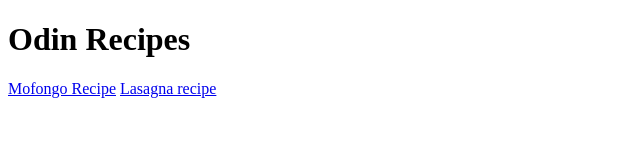
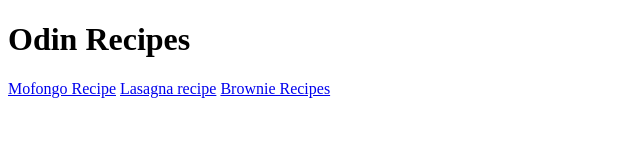
Before and after one commit to CarlosJava1/odin-recipes, a plain HTML site: page index.html in a window 1280 px wide. Shown: the whole page, without its empty margins (0-640 px from the left). Drawn offline with Linux system fonts and the light colour scheme.

Commit message:
added the final <a> in the file

```diff
--- a/index.html
+++ b/index.html
@@ -8,6 +8,7 @@
     <h1>Odin Recipes</h1>
     <a href="Recipes/Mofongo.html">Mofongo Recipe</a>
     <a href="Recipes/lasagna.html">Lasagna recipe</a>
+    <a href="Recipes/brownies.html">Brownie Recipes</a>
 
   </body>
 </html>
```
